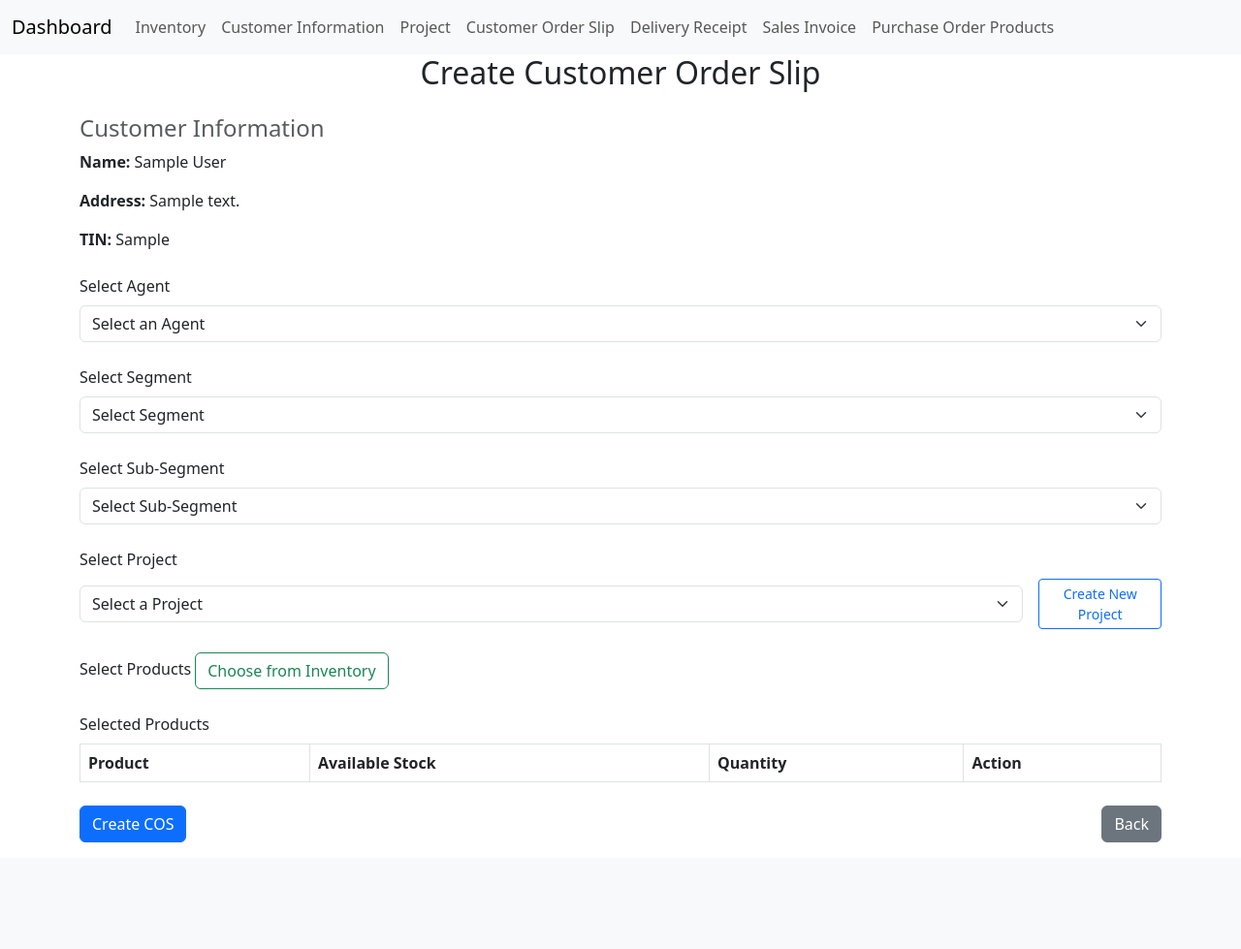
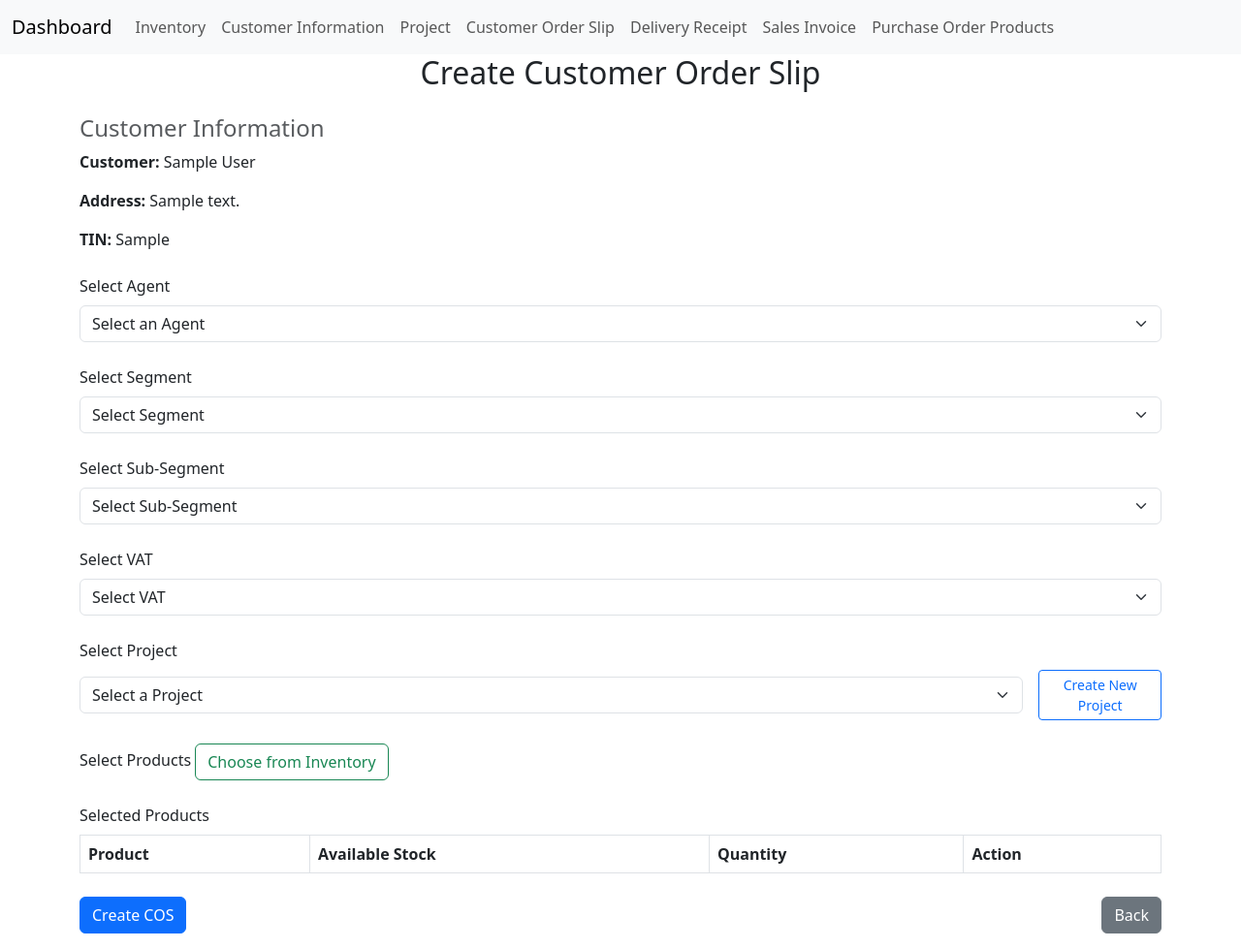
Before and after one commit to CodeAkyra/customer_to_purchase_order, a PHP site: page /create_po.php?customer_id=1 in a window 1280 px wide. Shown: the whole page at 97% size. Before the commit the page ends 869 px from the top, so only its background shows below. Run offline with PHP 8.4, Linux system fonts and the light colour scheme; tables that the repository leaves empty or names only in its code hold one stand-in row (values such as "Sample post"); data that the repository does not hold is empty.

Commit message:
VAT Exclusive / Inclusive added

```diff
--- a/create_po.php
+++ b/create_po.php
@@ -29,9 +29,10 @@ if ($_SERVER["REQUEST_METHOD"] == "POST") {
     $agent_id = $_POST['agent_id'];
     $segment = $_POST['segment'];
     $sub_segment = $_POST['sub_segment'];
+    $vat = $_POST['vat'];
 
-    mysqli_query($conn, "INSERT INTO purchase_orders (customer_id, project_id, agent_id, segment, sub_segment, date_of_cos, status)
-                         VALUES ($customer_id, $project_id, $agent_id, '$segment', '$sub_segment', '$date', 'Pending')");
+    mysqli_query($conn, "INSERT INTO purchase_orders (customer_id, project_id, agent_id, segment, sub_segment, vat, date_of_cos, status)
+                         VALUES ($customer_id, $project_id, $agent_id, '$segment', '$sub_segment', '$vat' ,'$date', 'Pending')");
     $po_id = mysqli_insert_id($conn);
 
     foreach ($_POST['products'] as $product_id => $quantity) {
@@ -68,7 +69,7 @@ if ($_SERVER["REQUEST_METHOD"] == "POST") {
 
         <div class="mb-4">
             <h4 class="text-muted">Customer Information</h4>
-            <p><strong>Name:</strong> <?= $customer['name'] ?></p>
+            <p><strong>Customer:</strong> <?= $customer['name'] ?></p>
             <p><strong>Address:</strong> <?= $customer['address'] ?></p>
             <p><strong>TIN:</strong> <?= $customer['tin'] ?></p>
         </div>
@@ -106,6 +107,15 @@ if ($_SERVER["REQUEST_METHOD"] == "POST") {
                 <option value="CREDIT MEMO">Credit Memo</option>
                 <option value="DELIVERY CHARGE">Delivery Charge</option>
                 <option value="TECHNICAL CHARGE">Technical Charge</option>
+            </select>
+        </div>
+
+        <div class="mb-4">
+            <label for="vat" class="form-label">Select VAT</label>
+            <select name="vat" class="form-select" required>
+                <option value="" disabled selected>Select VAT</option>
+                <option value="Exclusive">EXCLUSIVE</option>
+                <option value="Inclusive">INCLUSIVE</option>
             </select>
         </div>
 
```
Also changed, not shown: view_po.php (+5 -5 lines).
